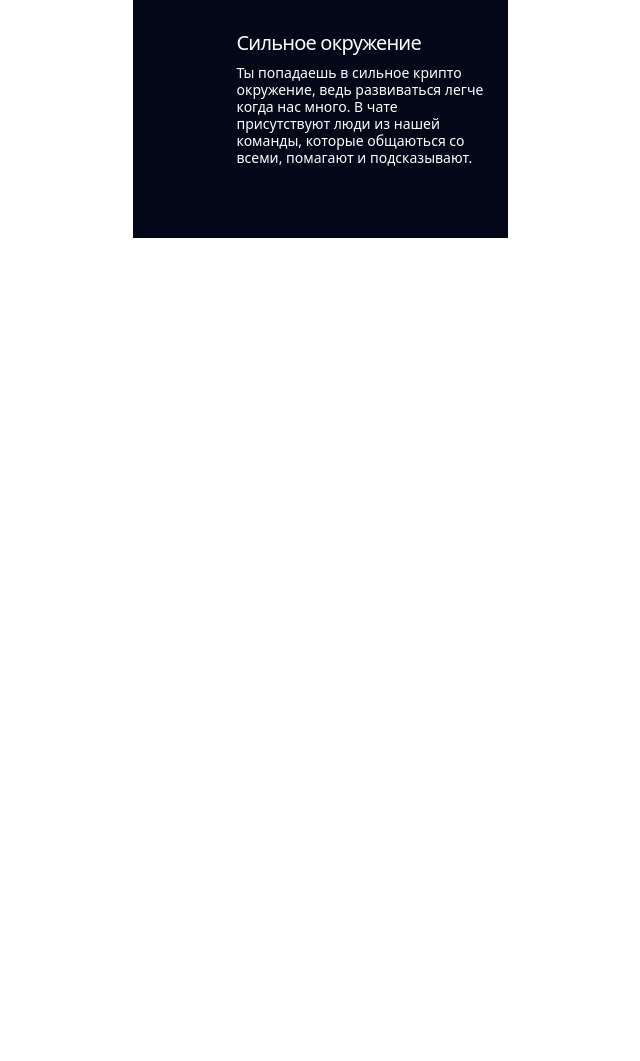
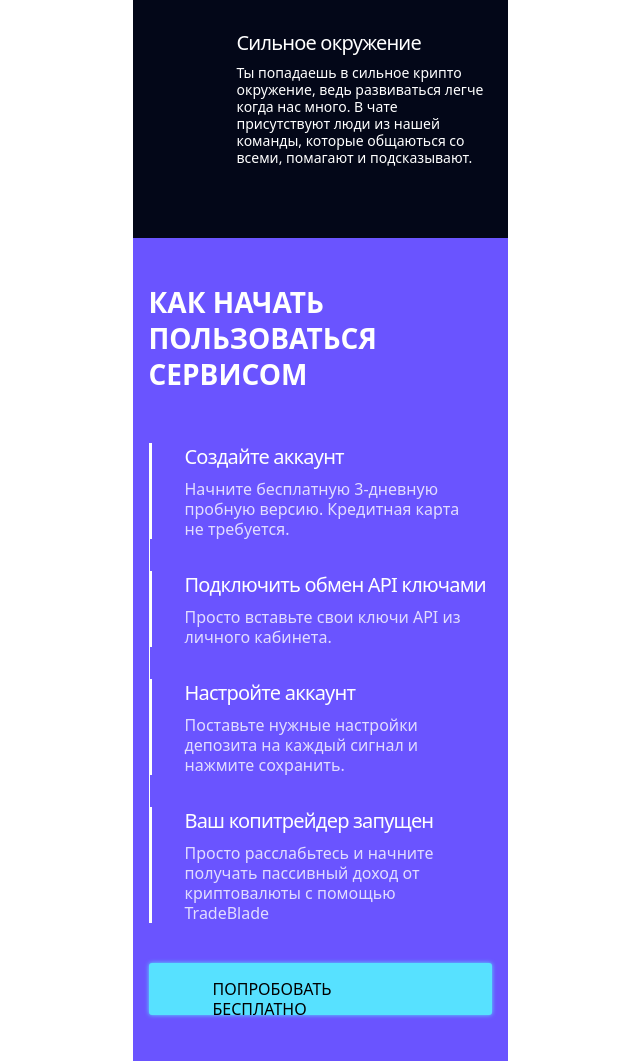
Before and after one commit to Yeromin1/TradeBlade, a website built with Vite: page src/index.html in a window 1280 px wide. Shown: the part 2738-3799 px from the top of the page, without its empty margins (320-960 px from the left). Before the commit the page ends 2976 px from the top, so only its background shows below. Built offline with nearby package versions, Linux system fonts and the light colour scheme.

Commit message:
s-tariffs

```diff
--- a/src/css/sections/how-use.css
+++ b/src/css/sections/how-use.css
@@ -0,0 +1,61 @@
+.how-use {
+}
+
+.how-use .container {
+  background-color: var(--purple);
+  padding: 46px 16px;
+}
+
+.how-use__title {
+  font-size: 28px;
+  line-height: 1.29;
+  letter-spacing: -0.04em -1.12px;
+  text-transform: uppercase;
+  color: var(--white);
+  margin-bottom: 51px;
+}
+
+.how-use__list {
+  display: grid;
+  gap: 32px;
+  border-left: 1px solid var(--white);
+  margin-bottom: 40px;
+}
+
+.how-use__item {
+  border-left: 2px solid var(--white);
+  padding-left: 33px;
+}
+
+.how-use__item-title {
+  font-weight: 500;
+  font-size: 20px;
+  line-height: 1.4;
+  letter-spacing: -0.04em;
+  color: var(--white);
+  margin-bottom: 8px;
+}
+
+.how-use__text {
+  line-height: 1.25;
+  color: var(--white);
+  opacity: 0.8;
+  width: 297px;
+}
+
+.how-use__btn {
+  border-radius: 3px;
+
+  width: 343px;
+  height: 52px;
+  box-shadow: 0 0 4px 0 var(--q);
+  background-color: var(--q);
+}
+
+.how-use__link {
+  font-weight: 500;
+  line-height: 1.25;
+  text-transform: uppercase;
+  padding: 16px 64px;
+  display: grid;
+}
--- a/src/css/styles.css
+++ b/src/css/styles.css
@@ -10,3 +10,4 @@
 @import url('./sections/free.css');
 @import url('./sections/trade-blade.css');
 @import url('./sections/how-use.css');
+@import url('./sections/tariffs.css');
--- a/src/index.html
+++ b/src/index.html
@@ -19,6 +19,7 @@
       <load src="./partials/free.html" />
       <load src="./partials/trade-blade.html" />
       <load src="./partials/how-use.html" />
+      <load src="./partials/tariffs.html" />
     </main>
 
     <load src="./partials/footer.html" />
--- a/src/partials/how-use.html
+++ b/src/partials/how-use.html
@@ -0,0 +1,42 @@
+<section class="how-use">
+  <div class="container">
+    <h2 class="how-use__title">Как начать пользоваться сервисом</h2>
+
+    <ul class="how-use__list">
+      <li class="how-use__item">
+        <h3 class="how-use__item-title">Создайте аккаунт</h3>
+        <p class="how-use__text">
+          Начните бесплатную 3-дневную пробную версию. Кредитная карта не
+          требуется.
+        </p>
+      </li>
+
+      <li class="how-use__item">
+        <h3 class="how-use__item-title">Подключить обмен API ключами</h3>
+        <p class="how-use__text">
+          Просто вставьте свои ключи API из личного кабинета.
+        </p>
+      </li>
+
+      <li class="how-use__item">
+        <h3 class="how-use__item-title">Настройте аккаунт</h3>
+        <p class="how-use__text">
+          Поставьте нужные настройки депозита на каждый сигнал и нажмите
+          сохранить.
+        </p>
+      </li>
+
+      <li class="how-use__item">
+        <h3 class="how-use__item-title">Ваш копитрейдер запущен</h3>
+        <p class="how-use__text">
+          Просто расслабьтесь и начните получать пассивный доход от криптовалюты
+          с помощью TradeBlade
+        </p>
+      </li>
+    </ul>
+
+    <div class="how-use__btn">
+      <a class="how-use__link" href="#">Попробовать бесплатно</a>
+    </div>
+  </div>
+</section>
--- /dev/null
+++ b/src/partials/tariffs.html
@@ -0,0 +1,3 @@
+<section class="tariffs">
+  <div class="container"></div>
+</section>
```
Also changed, not shown: src/css/sections/tariffs.css (added).
